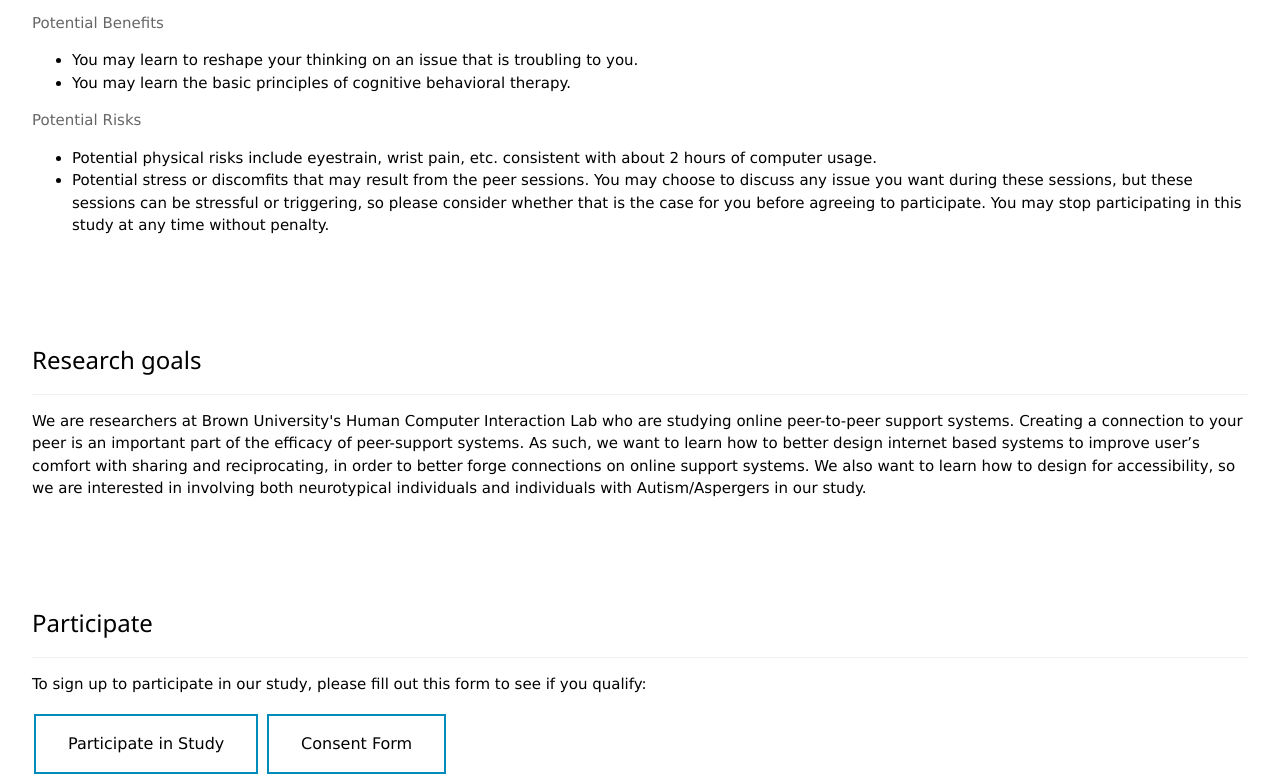
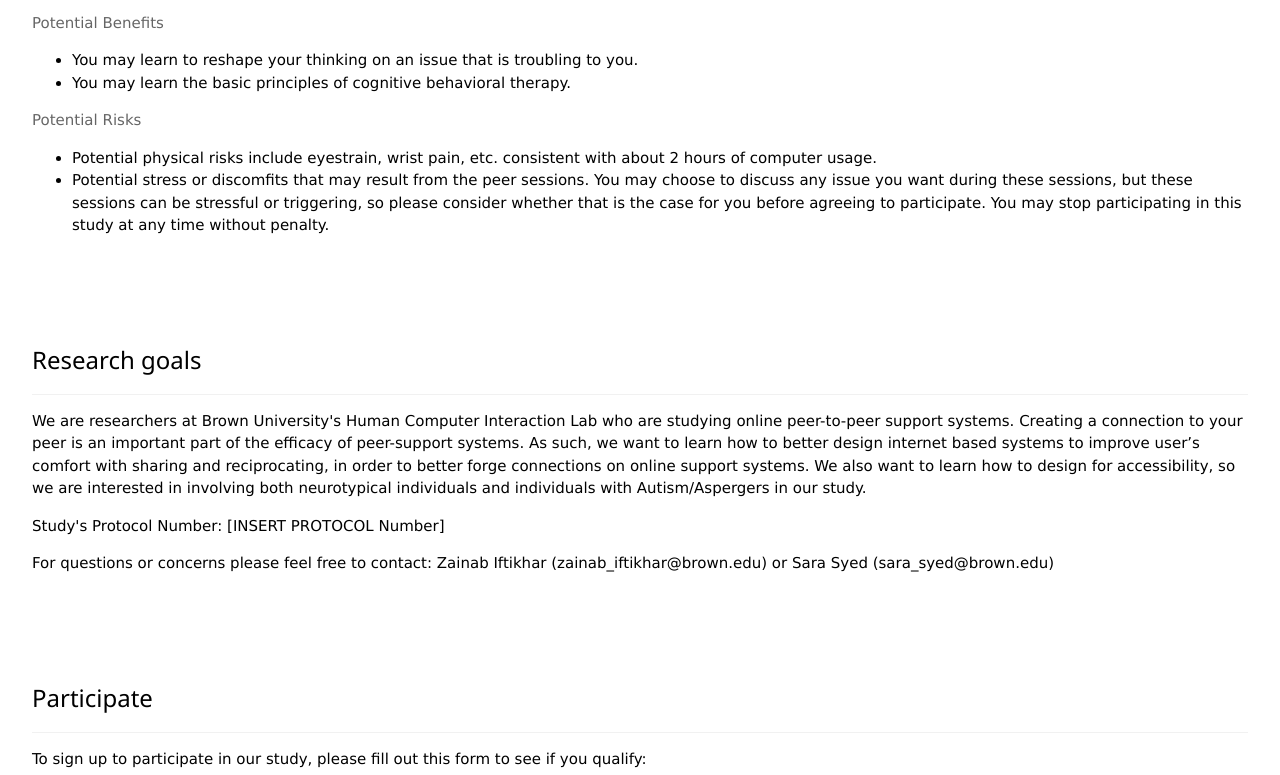
Before and after one commit to sarasyed00/user-study, a plain HTML site: page index.html in a window 1280 px wide. Shown: the part 1493-2268 px from the top of the page. Drawn offline with nearby package versions, Linux system fonts and the light colour scheme.

Commit message:
removing abreviation

```diff
--- a/index.html
+++ b/index.html
@@ -46,7 +46,7 @@
 <header class="w3-display-container w3-content w3-wide" style="max-width:1500px;" id="home">
   <img class="w3-image" src="gradient.png" alt="gradient" width="1500" height="600">
   <div class="w3-display-middle w3-margin-top w3-center">
-    <h1 class="w3-xxlarge w3-text-white"><span class="w3-hide-small w3-text-light-grey">Understanding Reciprocity in People with Autism across Peer-to-peer systems:</span> <span class="w3-padding w3-black w3-opacity-min"><b>A Brown U. Study</b></span></h1>
+    <h1 class="w3-xxlarge w3-text-white"><span class="w3-hide-small w3-text-light-grey">Understanding Reciprocity in People with Autism across Peer-to-peer systems:</span> <span class="w3-padding w3-black w3-opacity-min"><b>A Brown University Study</b></span></h1>
     <br>
     <a href="https://brown.co1.qualtrics.com/jfe/form/SV_4ItlYlTRy47Echo" style="font-family:Verdana;"><button class="button">Participate in Study</button></a>
   </div>
@@ -100,6 +100,12 @@
     <p>
 We are researchers at Brown University's Human Computer Interaction Lab who are studying online peer-to-peer support systems.  Creating a connection to your peer is an important part of the efficacy of peer-support systems. As such, we want to learn how to better design internet based systems to improve user’s comfort with sharing and reciprocating, in order to better forge connections on online support systems. We also want to learn how to design for accessibility, so we are interested in involving both neurotypical individuals and individuals with Autism/Aspergers in our study.
     </p>
+    <p>
+      Study's Protocol Number: [INSERT PROTOCOL Number]
+    </p>
+    <p>
+      For questions or concerns please feel free to contact: Zainab Iftikhar (zainab_iftikhar@brown.edu) or Sara Syed (sara_syed@brown.edu)
+    </p>
   </div>
 
   <!-- Do I Qualify? Section -->
```
Also changed, not shown: 1 other file.
